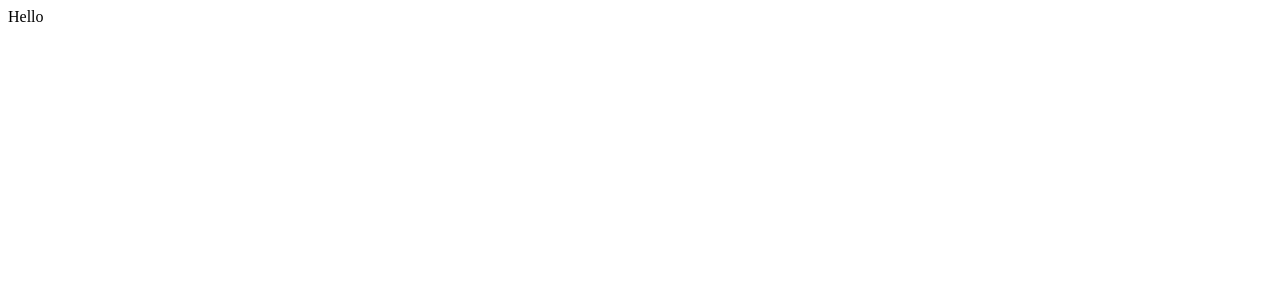
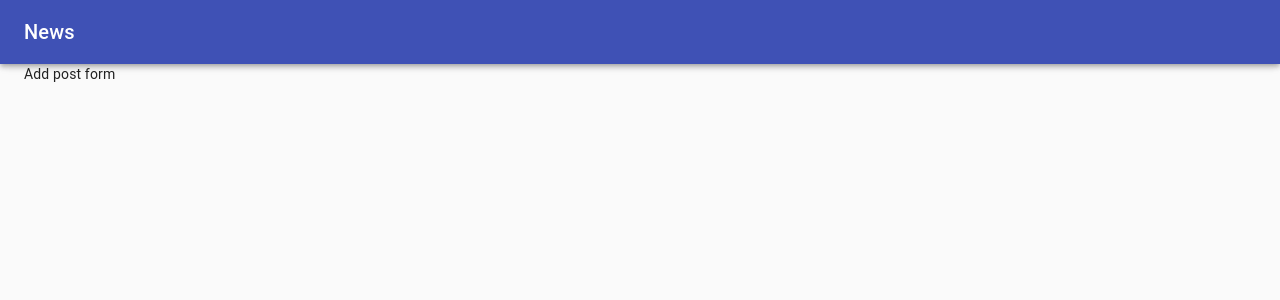
Before and after one commit to iisakjanova/js_group_10_exam_10_irina_isakzhanova, a React (Create React App) app in the folder frontend/: page /add in a window 1280 px wide. Shown: the top 300 px of the page. Built offline with nearby package versions, Linux system fonts and the light colour scheme.

Commit message:
Implemented switch routs (frontend)

```diff
--- a/frontend/package.json
+++ b/frontend/package.json
@@ -3,11 +3,13 @@
   "version": "0.1.0",
   "private": true,
   "dependencies": {
+    "@material-ui/core": "^4.12.3",
     "@testing-library/jest-dom": "^5.14.1",
     "@testing-library/react": "^11.2.7",
     "@testing-library/user-event": "^12.8.3",
     "react": "^17.0.2",
     "react-dom": "^17.0.2",
+    "react-router-dom": "^5.3.0",
     "react-scripts": "4.0.3",
     "web-vitals": "^1.1.2"
   },
--- a/frontend/src/App.js
+++ b/frontend/src/App.js
@@ -1,8 +1,24 @@
+import {Switch, Route} from "react-router-dom";
+import {Container, Typography} from "@material-ui/core";
+
+import Layout from "./components/Layout/Layout";
+import News from "./containers/News/News";
+import FullPost from "./containers/FullPost/FullPost";
+import AddPost from "./containers/AddPost/AddPost";
+
 const App = () => {
   return (
-      <div className="App">
-        Hello
-      </div>
+      <Layout>
+          <Container>
+              <Switch>
+                  <Route path="/" exact component={News}/>
+                  <Route path="/news" exact component={News}/>
+                  <Route path="/news/:id" component={FullPost}/>
+                  <Route path="/add" component={AddPost}/>
+                  <Route render={() => <Typography variant="h4">Not found</Typography>} />
+              </Switch>
+          </Container>
+      </Layout>
   );
 };
 
--- /dev/null
+++ b/frontend/src/components/Layout/Layout.js
@@ -0,0 +1,36 @@
+import React from 'react';
+import {AppBar, makeStyles, Toolbar, Typography} from "@material-ui/core";
+import {Link} from "react-router-dom";
+
+const useStyles = makeStyles(theme => ({
+    title: {
+        marginRight: '50px',
+        '& a': {
+            color: 'inherit',
+            textDecoration: 'none',
+        },
+    },
+    appBar: {
+        zIndex: theme.zIndex.drawer + 1,
+    },
+}));
+
+const Layout = ({children}) => {
+    const classes = useStyles();
+
+    return (
+        <>
+            <AppBar position="fixed" color="primary" className={classes.appBar}>
+                <Toolbar>
+                    <Typography variant="h6" className={classes.title}>
+                        <Link to="/">News</Link>
+                    </Typography>
+                </Toolbar>
+            </AppBar>
+            <Toolbar />
+            {children}
+        </>
+    );
+};
+
+export default Layout;
--- /dev/null
+++ b/frontend/src/containers/AddPost/AddPost.js
@@ -0,0 +1,11 @@
+import React from 'react';
+
+const AddPost = () => {
+    return (
+        <div>
+            Add post form
+        </div>
+    );
+};
+
+export default AddPost;
--- /dev/null
+++ b/frontend/src/containers/FullPost/FullPost.js
@@ -0,0 +1,11 @@
+import React from 'react';
+
+const FullPost = () => {
+    return (
+        <div>
+            Full post
+        </div>
+    );
+};
+
+export default FullPost;
--- /dev/null
+++ b/frontend/src/containers/News/News.js
@@ -0,0 +1,11 @@
+import React from 'react';
+
+const News = () => {
+    return (
+        <div>
+           News
+        </div>
+    );
+};
+
+export default News;
--- a/frontend/src/index.js
+++ b/frontend/src/index.js
@@ -1,6 +1,16 @@
 import React from 'react';
 import ReactDOM from 'react-dom';
+import {CssBaseline} from "@material-ui/core";
+import {BrowserRouter} from "react-router-dom";
 
 import App from './App';
 
-ReactDOM.render(<App />, document.getElementById('root'));
+const app = (
+    <BrowserRouter>
+        <CssBaseline />
+        <App />
+    </BrowserRouter>
+);
+
+
+ReactDOM.render(app, document.getElementById('root'));
```
Also changed, not shown: 1 other file (tests, documents, lock files or other folders).
